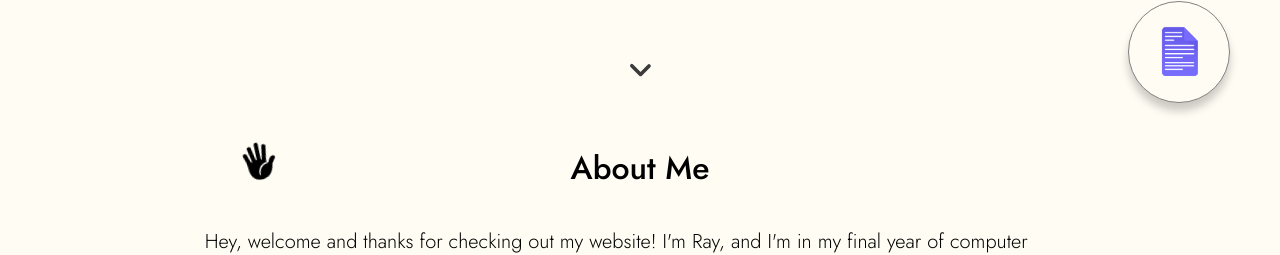
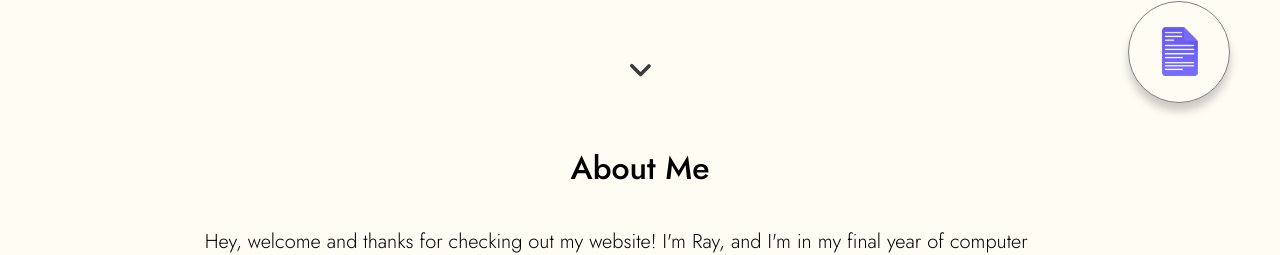
Before and after one commit to rjzhang100/ray-zhang-personal-site, a React (Vite) app: page / in a window 1280 px wide. Shown: the part 647-902 px from the top of the page. Built offline with nearby package versions, Linux system fonts and the light colour scheme.

Commit message:
remove wave

```diff
--- a/src/components/AboutMe/AboutMe.tsx
+++ b/src/components/AboutMe/AboutMe.tsx
@@ -1,10 +1,9 @@
 import { FC } from 'react';
-import waveLottie from '../../assets/lotties/wave.json';
 import PageSection from '../PageSection/PageSection';
 
 const AboutMe: FC = () => {
   return (
-    <PageSection sectionName="About Me" lottieJson={waveLottie}>
+    <PageSection sectionName="About Me">
       <>
         <p>
           Hey, welcome and thanks for checking out my website! I'm Ray, and I'm
```
